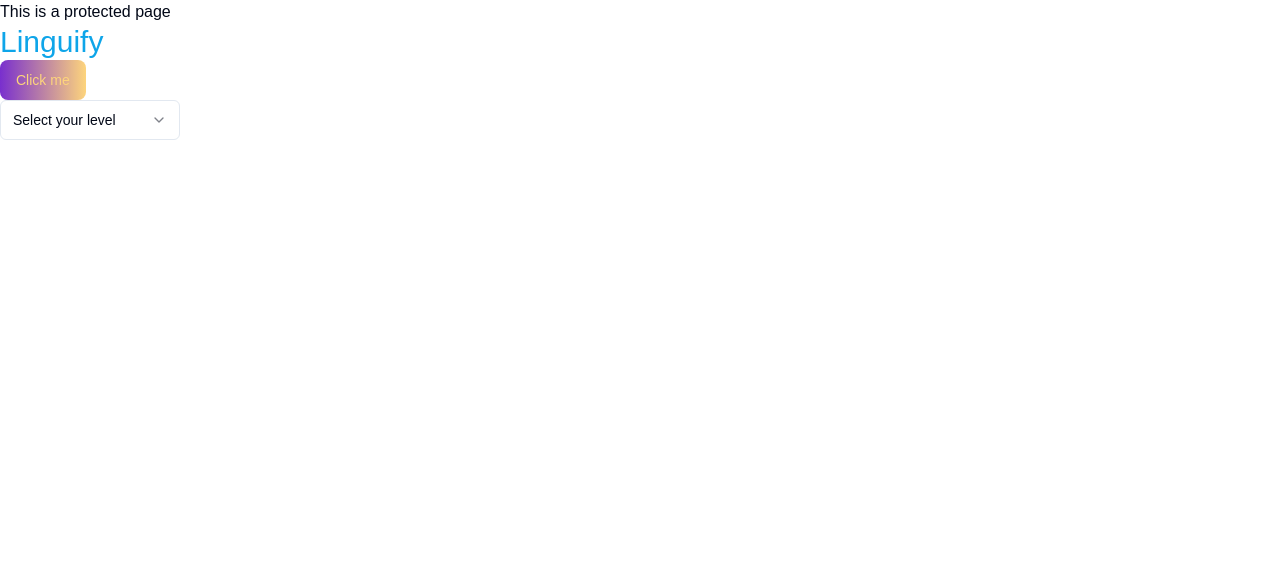
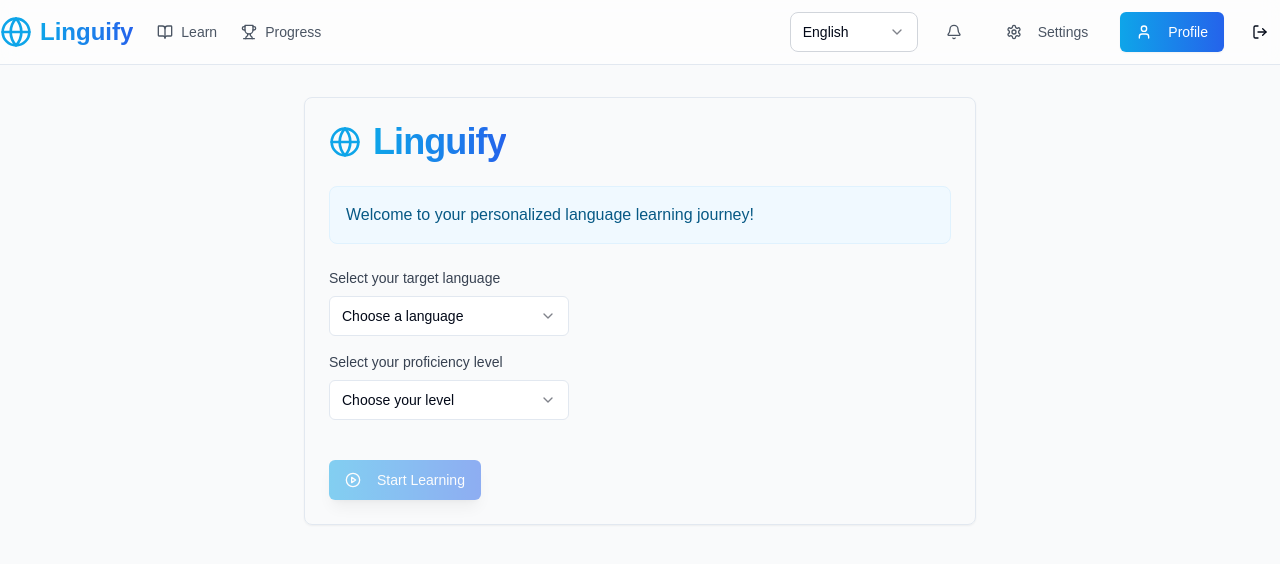
Before and after one commit to openlinguify/linguify, a Next.js app in the folder frontend/: page / in a window 1280 px wide. Shown: the top 564 px of the page. Built offline with nearby package versions, Linux system fonts and the light colour scheme.

Commit message:
Header + dashboard done
Signed-off-by: Louis-Philippe Lalou <louisphilippelalou@outlook.com>

```diff
--- a/frontend/package.json
+++ b/frontend/package.json
@@ -9,8 +9,10 @@
     "lint": "next lint"
   },
   "dependencies": {
+    "@prisma/client": "^6.1.0",
+    "@radix-ui/react-select": "^2.1.4",
     "@radix-ui/react-tabs": "^1.1.2",
-    "@radix-ui/react-select": "^2.1.4",
+    "bcrypt": "^5.1.1",
     "class-variance-authority": "^0.7.1",
     "lucide-react": "^0.469.0",
     "next": "15.1.2",
@@ -22,6 +24,7 @@
   },
   "devDependencies": {
     "@eslint/eslintrc": "^3",
+    "@types/bcrypt": "^5.0.2",
     "@types/node": "^20",
     "@types/react": "^19",
     "@types/react-dom": "^19",
--- a/frontend/src/app/(dashboard)/(routes)/page.tsx
+++ b/frontend/src/app/(dashboard)/(routes)/page.tsx
@@ -1,3 +1,6 @@
+"use client";
+
+import React, { useState } from "react";
 import { Button } from "@/components/ui/button";
 import {
     Select,
@@ -8,34 +11,129 @@
     SelectTrigger,
     SelectValue,
 } from "@/components/ui/select";
+import { Card, CardHeader, CardTitle, CardContent } from "@/components/ui/card";
+import { GlobeIcon, PlayCircle } from "lucide-react";
 
-export default function Home() {
+// Importation du Header
+import Header from "@/app/(dashboard)/components/Header";
+
+const SelectField = ({
+    label,
+    placeholder,
+    options,
+    value,
+    onChange,
+}: {
+    label: string;
+    placeholder: string;
+    options: { value: string; label: string }[];
+    value: string;
+    onChange: (value: string) => void;
+}) => {
     return (
-        <div>
-        <p>This is a protected page</p>
-        <div>
-            <p className="text-3xl font-medium text-sky-500">Linguify</p>
-            <Button variant="special">
-                Click me
-            </Button>
-            <div>
-                <Select>
-                    <SelectTrigger className="w-[180px]">
-                        <SelectValue placeholder="Select your level" />
+        <div className="flex flex-col gap-2">
+            <label className="text-sm font-medium text-gray-700">
+                {label}
+            </label>
+            <Select onValueChange={onChange}>
+                <SelectTrigger className="w-full sm:w-[240px]">
+                    <SelectValue placeholder={placeholder} />
                 </SelectTrigger>
                 <SelectContent>
                     <SelectGroup>
-                            <SelectLabel>Level</SelectLabel>
-                            <SelectItem value="A1">A1</SelectItem>
-                            <SelectItem value="A2">A2</SelectItem>
-                            <SelectItem value="B1">B1</SelectItem>
-                            <SelectItem value="B2">B2</SelectItem>
-                            <SelectItem value="C1">C1</SelectItem>
-                            <SelectItem value="C2">C2</SelectItem>
+                        {options.map((option) => (
+                            <SelectItem key={option.value} value={option.value}>
+                                {option.label}
+                            </SelectItem>
+                        ))}
                     </SelectGroup>
                 </SelectContent>
             </Select>
         </div>
+    );
+};
+
+export default function Home() {
+    const [level, setLevel] = useState("");
+    const [language, setLanguage] = useState("en");
+
+    const handleStart = () => {
+        if (!level || !language) {
+            alert("Please select both a language and a proficiency level.");
+            return;
+        }
+        alert(`Starting ${language.toUpperCase()} at level ${level}`);
+    };
+
+    const levels = [
+        { value: "A1", label: "A1 - Beginner" },
+        { value: "A2", label: "A2 - Elementary" },
+        { value: "B1", label: "B1 - Intermediate" },
+        { value: "B2", label: "B2 - Upper Intermediate" },
+        { value: "C1", label: "C1 - Advanced" },
+        { value: "C2", label: "C2 - Mastery" },
+    ];
+
+    const languages = [
+        { value: "en", label: "English" },
+        { value: "fr", label: "French" },
+        { value: "es", label: "Spanish" },
+        { value: "de", label: "German" },
+        { value: "nl", label: "Dutch" },
+    ];
+
+    return (
+        <div className="min-h-screen bg-gray-50">
+            {/* Affichage du Header */}
+            <Header />
+
+            <div className="p-8">
+                <Card className="max-w-2xl mx-auto">
+                    <CardHeader>
+                        <div className="flex items-center gap-3">
+                            <GlobeIcon className="h-8 w-8 text-sky-500" />
+                            <CardTitle className="text-4xl font-bold bg-gradient-to-r from-sky-500 to-blue-600 bg-clip-text text-transparent">
+                                Linguify
+                            </CardTitle>
+                        </div>
+                    </CardHeader>
+                    <CardContent className="space-y-6">
+                        <div className="bg-sky-50 p-4 rounded-lg border border-sky-100">
+                            <p className="text-sky-800 font-medium">
+                                Welcome to your personalized language learning journey!
+                            </p>
+                        </div>
+
+                        <div className="space-y-4">
+                            <SelectField
+                                label="Select your target language"
+                                placeholder="Choose a language"
+                                options={languages}
+                                value={language}
+                                onChange={setLanguage}
+                            />
+
+                            <SelectField
+                                label="Select your proficiency level"
+                                placeholder="Choose your level"
+                                options={levels}
+                                value={level}
+                                onChange={setLevel}
+                            />
+                        </div>
+
+                        <div className="pt-4">
+                            <Button
+                                onClick={handleStart}
+                                disabled={!level || !language}
+                                className="w-full sm:w-auto bg-gradient-to-r from-sky-500 to-blue-600 hover:from-sky-600 hover:to-blue-700 text-white shadow-lg hover:shadow-xl transition-all duration-200 disabled:opacity-50 disabled:cursor-not-allowed"
+                            >
+                                <PlayCircle className="h-5 w-5 mr-2" />
+                                Start Learning
+                            </Button>
+                        </div>
+                    </CardContent>
+                </Card>
             </div>
         </div>
     );
--- /dev/null
+++ b/frontend/src/app/(dashboard)/components/Header.tsx
@@ -0,0 +1,102 @@
+"use client";
+
+import React, { useState } from "react";
+import { Button } from "@/components/ui/button";
+import {
+    GlobeIcon,
+    MenuIcon,
+    User,
+    BookOpen,
+    Trophy,
+    Settings,
+    Bell,
+    LogOut,
+} from "lucide-react";
+import {
+    Select,
+    SelectTrigger,
+    SelectContent,
+    SelectItem,
+    SelectValue,
+} from "@/components/ui/select";
+
+const Header: React.FC = () => {
+    const [language, setLanguage] = useState("en");
+
+    return (
+        <header className="sticky top-0 z-50 w-full border-b bg-white/95 backdrop-blur supports-[backdrop-filter]:bg-white/60">
+            <div className="container flex h-16 items-center justify-between">
+                {/* Logo and Main Navigation */}
+                <div className="flex items-center gap-6">
+                    <div className="flex items-center gap-2">
+                        <GlobeIcon className="h-8 w-8 text-sky-500" />
+                        <span className="text-2xl font-bold bg-gradient-to-r from-sky-500 to-blue-600 bg-clip-text text-transparent">
+                            Linguify
+                        </span>
+                    </div>
+                    <nav className="hidden md:flex gap-6">
+                        <NavItem href="/learn" icon={BookOpen} label="Learn" />
+                        <NavItem href="/progress" icon={Trophy} label="Progress" />
+                    </nav>
+                </div>
+
+                {/* Right Side Actions */}
+                <div className="flex items-center gap-4">
+                    <Select value={language} onValueChange={setLanguage}>
+                        <SelectTrigger className="w-32 border border-gray-300 rounded-lg">
+                            <SelectValue placeholder="Language" />
+                        </SelectTrigger>
+                        <SelectContent>
+                            <SelectItem value="en">English</SelectItem>
+                            <SelectItem value="fr">French</SelectItem>
+                            <SelectItem value="es">Spanish</SelectItem>
+                        </SelectContent>
+                    </Select>
+
+                    <Button variant="ghost" size="icon">
+                        <Bell className="h-5 w-5 text-gray-600 hover:text-sky-600" />
+                    </Button>
+
+                    <Button
+                        variant="ghost"
+                        className="text-gray-600 hover:text-sky-600 hover:bg-sky-50"
+                    >
+                        <Settings className="h-4 w-4 mr-2" />
+                        Settings
+                    </Button>
+
+                    <Button
+                        className="bg-gradient-to-r from-sky-500 to-blue-600 hover:from-sky-600 hover:to-blue-700 text-white shadow-sm hover:shadow-md transition-all duration-200"
+                    >
+                        <User className="h-4 w-4 mr-2" />
+                        Profile
+                    </Button>
+
+                    <Button variant="ghost" size="icon" aria-label="Logout">
+                        <LogOut className="h-5 w-5" />
+                    </Button>
+                </div>
+            </div>
+        </header>
+    );
+};
+
+const NavItem = ({
+    href,
+    icon: Icon,
+    label,
+}: {
+    href: string;
+    icon: React.ComponentType<{ className?: string }>;
+    label: string;
+}) => (
+    <a
+        href={href}
+        className="flex items-center gap-2 text-sm font-medium text-gray-600 hover:text-sky-600 transition-colors"
+    >
+        <Icon className="h-4 w-4" />
+        {label}
+    </a>
+);
+
+export default Header;
```
Also changed, not shown: 2 other files (tests, documents, lock files or other folders). Lines whose indentation alone changed are shown as unchanged.
